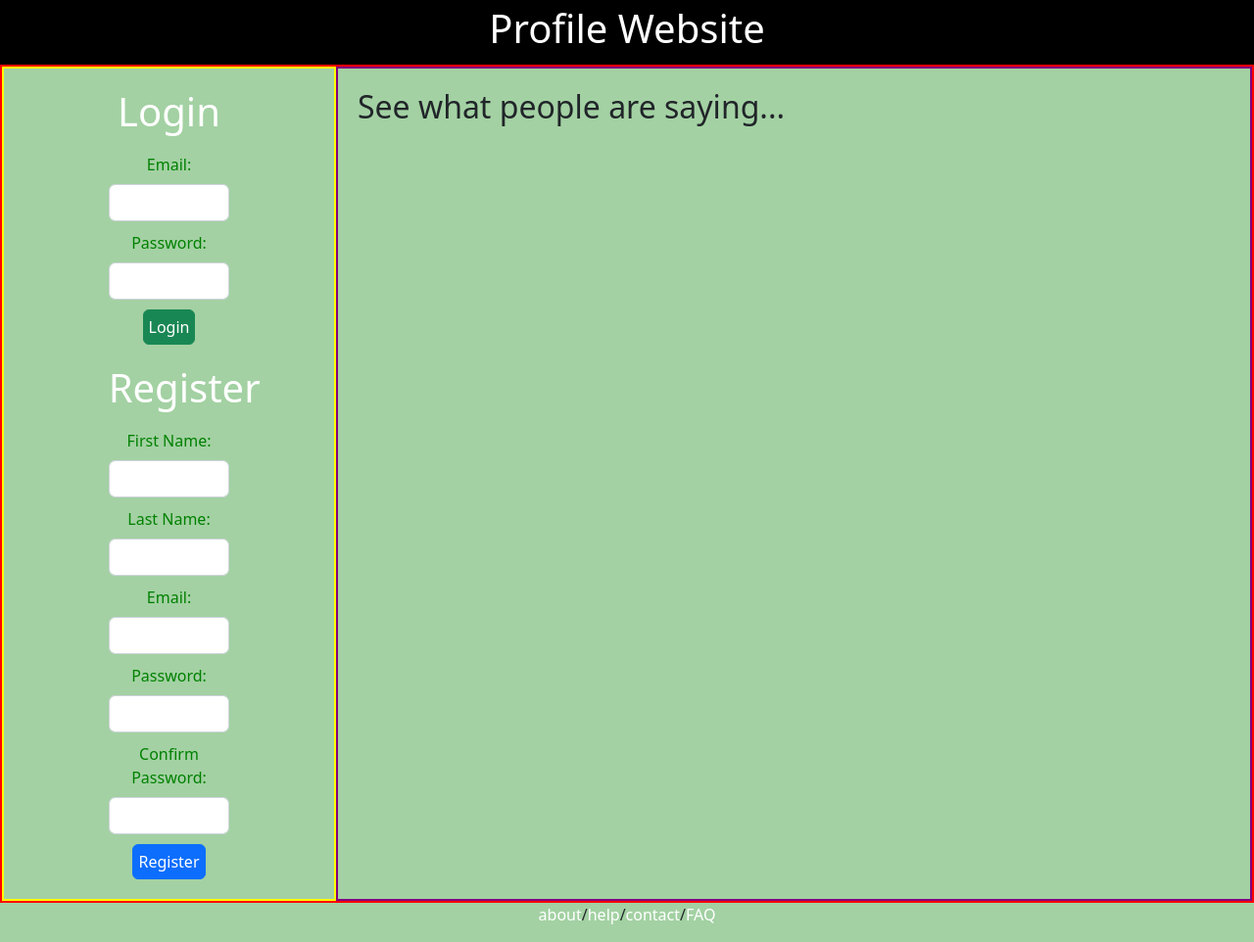
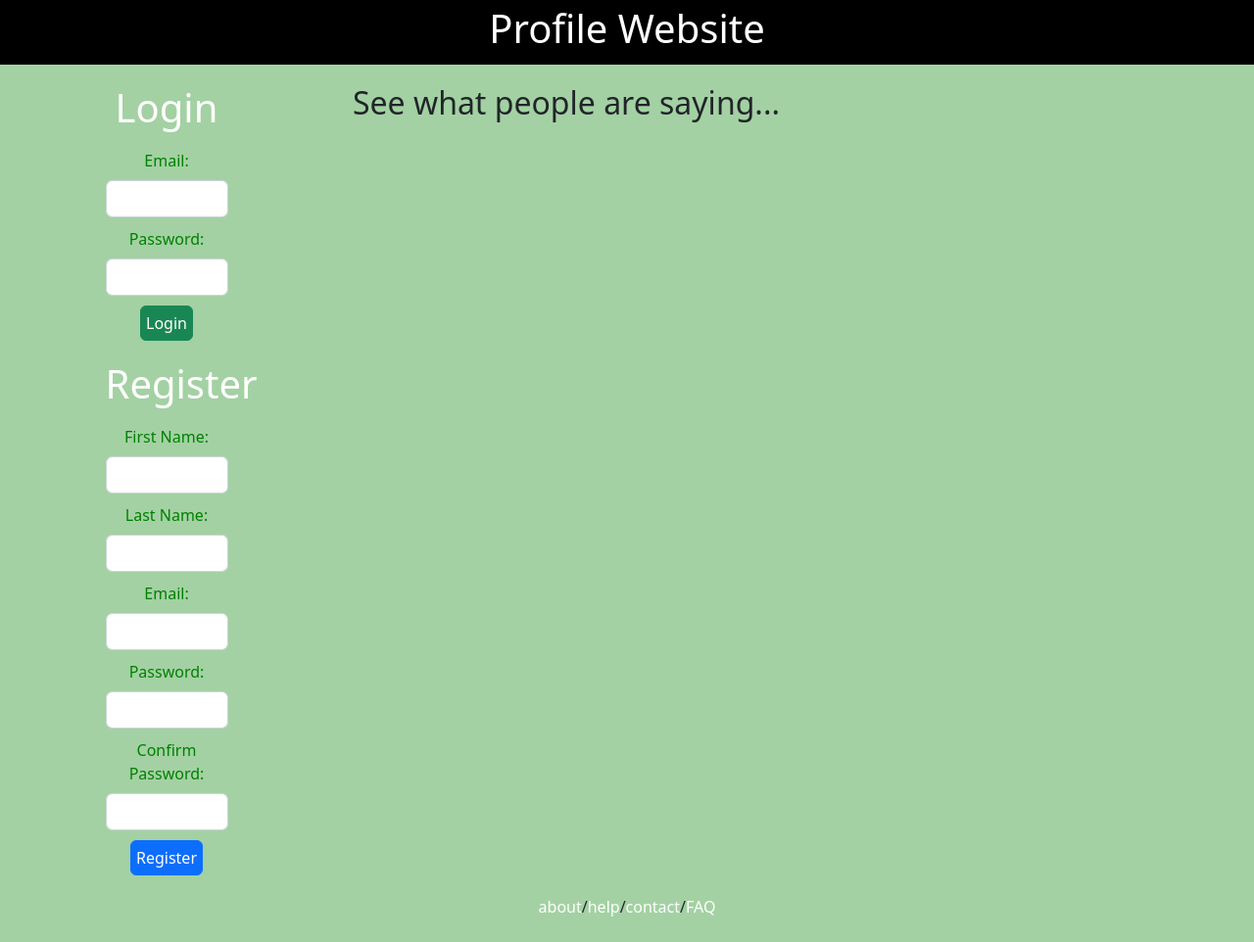
Before and after one commit to albertbravo650/Projects, a Flask app: page / in a window 1280 px wide. Shown: the whole page at 98% size. After the commit the page ends 936 px from the top, so only its background shows below. Run offline with Flask 3, Linux system fonts and the light colour scheme; data that the repository does not hold is empty.

Commit message:
next commit from laptop1, remove borders

```diff
--- a/python/profile/flask_app/static/style.css
+++ b/python/profile/flask_app/static/style.css
@@ -39,19 +39,19 @@ label {
 }
 
 .main {
-    border: 2px solid red;
+    /* border: 2px solid red; */
     display: flex;
 }
 
 .leftside {
-    border: 2px solid yellow;
+    /* border: 2px solid yellow; */
     flex: 1;
     padding: 20px;
     text-align: center;
 }
 
 .rightside {
-    border: 2px solid purple;
+    /* border: 2px solid purple; */
     flex: 3;
     padding: 20px;
 }
```
